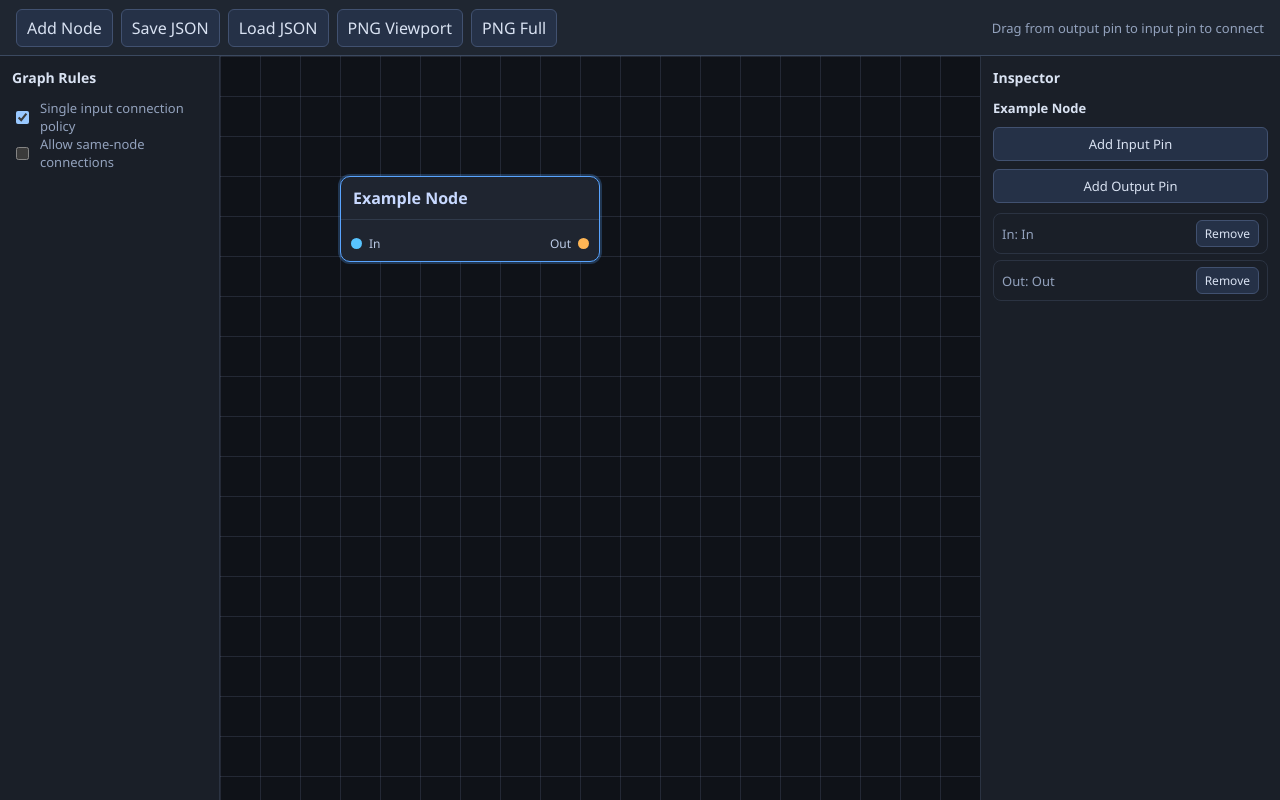
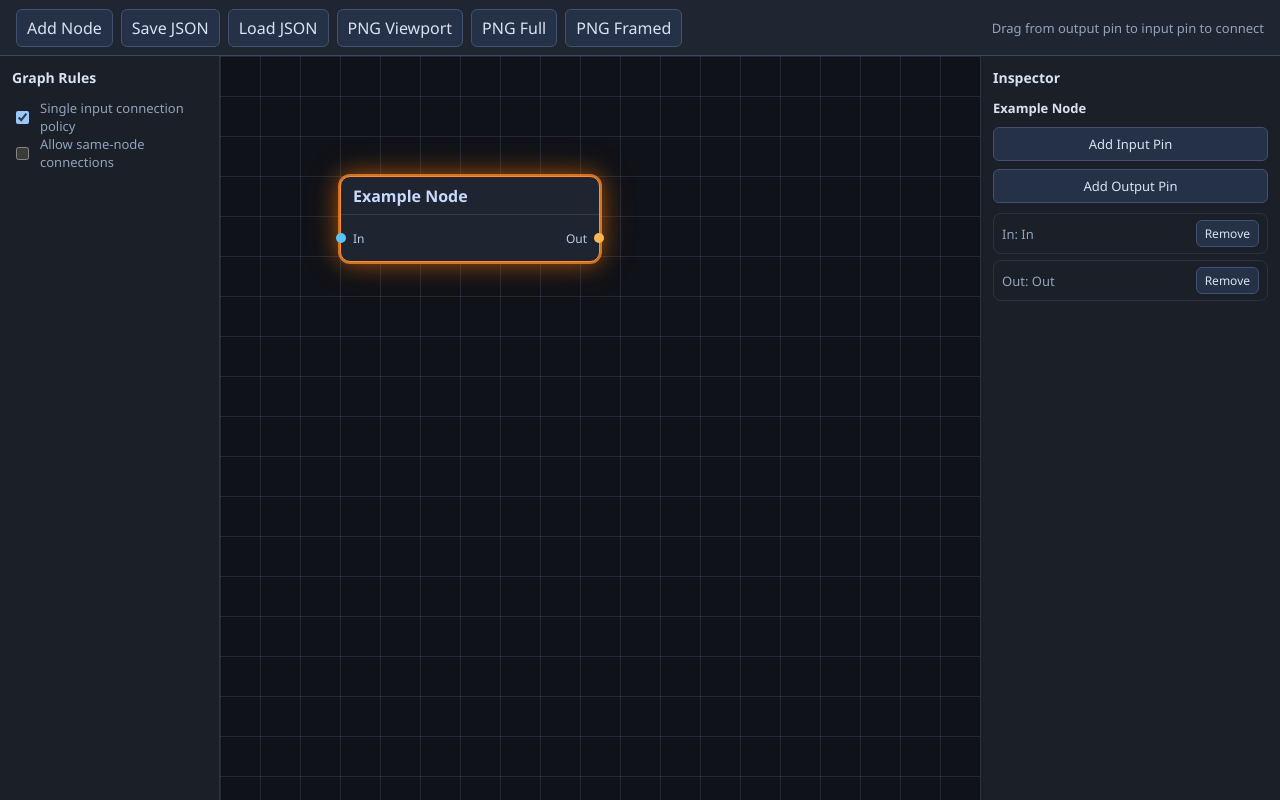
Before and after one commit to zachwlewis/ProtoGraph, a React (Vite) app: page / in a window 1280 px wide. Built offline with nearby package versions, Linux system fonts and the light colour scheme.

Commit message:
Polish PR3 visuals and export framing behavior

```diff
--- a/src/App.tsx
+++ b/src/App.tsx
@@ -169,6 +169,19 @@ export function App() {
     setNotice("Exported full graph PNG");
   };
 
+  const onExportPngFramed = () => {
+    exportGraphToPng(
+      graphSnapshot,
+      "full",
+      {
+        width: window.innerWidth - 520,
+        height: window.innerHeight - 56
+      },
+      { framed: true, frameTitle: "ngsketch mockup" }
+    );
+    setNotice("Exported framed PNG");
+  };
+
   return (
     <div className="app-shell">
       <header className="toolbar">
@@ -178,6 +191,7 @@ export function App() {
           <button onClick={onImportJsonClick}>Load JSON</button>
           <button onClick={onExportPngViewport}>PNG Viewport</button>
           <button onClick={onExportPngFull}>PNG Full</button>
+          <button onClick={onExportPngFramed}>PNG Framed</button>
         </div>
         <div className="toolbar-group toolbar-hint">Drag from output pin to input pin to connect</div>
       </header>
--- a/src/editor/canvas/InfiniteCanvas.tsx
+++ b/src/editor/canvas/InfiniteCanvas.tsx
@@ -331,12 +331,13 @@ export function InfiniteCanvas() {
             }
 
             const selected = selectedEdgeIdsSet.has(edge.id);
+            const edgePath = makeCurve(from.x, from.y, to.x, to.y);
             return (
               <path
                 key={edge.id}
                 className={`edge-path ${selected ? "is-selected" : ""}`}
-                d={makeCurve(from.x, from.y, to.x, to.y)}
-                stroke={edge.color}
+                d={edgePath}
+                stroke="var(--wire-color)"
                 onMouseDown={(event) => onEdgeMouseDown(event, edge.id)}
               />
             );
--- a/src/editor/components/NodeCard.tsx
+++ b/src/editor/components/NodeCard.tsx
@@ -1,5 +1,6 @@
-import type { MouseEvent } from "react";
+import type { CSSProperties, MouseEvent } from "react";
 import type { NodeModel, PinModel } from "../model/types";
+import { layoutTokens } from "../theme/layoutTokens";
 
 type NodeCardProps = {
   node: NodeModel;
@@ -30,14 +31,24 @@ export function NodeCard({
   onPinMouseEnter,
   onPinMouseLeave
 }: NodeCardProps) {
+  const style: CSSProperties & Record<`--${string}`, string> = {
+    width: `${node.width}px`,
+    height: `${node.height}px`,
+    transform: `translate(${node.x}px, ${node.y}px)`,
+    "--node-title-height": `${layoutTokens.node.titleHeight}px`,
+    "--pin-top-padding": `${layoutTokens.pin.topPadding}px`,
+    "--node-body-bottom-padding": `${layoutTokens.node.bodyBottomPadding}px`,
+    "--pin-radius": `${layoutTokens.pin.radius}px`,
+    "--pin-diameter": `${layoutTokens.pin.radius * 2}px`,
+    "--pin-label-gap": `${layoutTokens.pin.labelGap}px`,
+    "--pin-row-height": `${layoutTokens.pin.rowHeight}px`,
+    "--pin-font-size": `${layoutTokens.text.pinSize}px`
+  };
+
   return (
     <div
       className={`node-card ${selected ? "is-selected" : ""}`}
-      style={{
-        width: node.width,
-        height: node.height,
-        transform: `translate(${node.x}px, ${node.y}px)`
-      }}
+      style={style}
       onMouseDown={(event) => onMouseDown(event, node.id)}
     >
       <div className="node-title">{node.title}</div>
--- a/src/editor/styles/app.css
+++ b/src/editor/styles/app.css
@@ -10,7 +10,8 @@
   --node-bg: #1f2530;
   --node-border: #3c495e;
   --node-title: #c8d9ff;
-  --selection: #59a4ff;
+  --selection: #ff8f2d;
+  --wire-color: #c8d2e2;
 }
 
 * {
@@ -190,7 +191,7 @@ input {
 
 .edge-path {
   fill: none;
-  stroke-width: 3;
+  stroke-width: 2.4;
   stroke-linecap: round;
   opacity: 0.88;
   pointer-events: stroke;
@@ -198,12 +199,14 @@ input {
 
 .edge-path:hover {
   opacity: 1;
-  stroke-width: 4;
+  stroke-width: 3.1;
 }
 
 .edge-path.is-selected {
-  stroke-width: 4;
-  filter: drop-shadow(0 0 3px rgba(89, 164, 255, 0.7));
+  stroke-width: 3.6;
+  stroke: #f7fbff;
+  opacity: 1;
+  filter: drop-shadow(0 0 6px rgba(248, 252, 255, 0.9));
 }
 
 .edge-path.is-preview {
@@ -224,11 +227,17 @@ input {
 
 .node-card.is-selected {
   border-color: var(--selection);
-  box-shadow: 0 0 0 2px rgba(89, 164, 255, 0.25);
+  box-shadow:
+    0 0 0 2px rgba(255, 143, 45, 0.72),
+    0 0 22px rgba(255, 116, 0, 0.52),
+    0 0 36px rgba(255, 116, 0, 0.28);
 }
 
 .node-title {
-  padding: 10px 12px;
+  height: var(--node-title-height);
+  padding: 0 12px;
+  display: flex;
+  align-items: center;
   border-bottom: 1px solid #303a4a;
   color: var(--node-title);
   font-weight: 600;
@@ -237,15 +246,17 @@ input {
 .node-body {
   display: flex;
   justify-content: space-between;
-  padding: 12px 10px 14px;
+  padding: var(--pin-top-padding) 0 var(--node-body-bottom-padding);
   gap: 16px;
+  overflow: visible;
 }
 
 .pin-column {
   display: grid;
   align-content: start;
-  gap: 4px;
+  gap: 0;
   min-width: 96px;
+  overflow: visible;
 }
 
 .pin-column-output {
@@ -255,24 +266,40 @@ input {
 .pin-row {
   display: flex;
   align-items: center;
-  gap: 7px;
-  height: 22px;
-  font-size: 12px;
+  position: relative;
+  height: var(--pin-row-height);
+  font-size: var(--pin-font-size);
   color: #bbcae5;
+}
+
+.pin-row-input {
+  padding-left: calc(var(--pin-radius) + var(--pin-label-gap));
 }
 
 .pin-row-output {
   justify-content: flex-end;
+  padding-right: calc(var(--pin-radius) + var(--pin-label-gap));
 }
 
 .pin-dot {
-  width: 11px;
-  height: 11px;
+  width: var(--pin-diameter);
+  height: var(--pin-diameter);
   border: 0;
   border-radius: 999px;
-  display: inline-block;
+  position: absolute;
+  top: 50%;
+  transform: translateY(-50%);
+  display: block;
   cursor: crosshair;
   padding: 0;
+}
+
+.pin-row-input .pin-dot {
+  left: calc(-1 * var(--pin-radius));
+}
+
+.pin-row-output .pin-dot {
+  right: calc(-1 * var(--pin-radius));
 }
 
 .pin-dot.is-hover-valid {
--- a/src/editor/theme/layoutTokens.ts
+++ b/src/editor/theme/layoutTokens.ts
@@ -9,7 +9,7 @@ export const layoutTokens = {
     rowHeight: 22,
     topPadding: 12,
     radius: 5,
-    anchorInset: 10,
+    anchorInset: 0,
     labelGap: 7
   },
   text: {
--- a/src/export/exportPng.ts
+++ b/src/export/exportPng.ts
@@ -4,6 +4,10 @@ import { NODE_TITLE_HEIGHT, PIN_ANCHOR_INSET, PIN_ROW_HEIGHT, PIN_TOP_PADDING }
 import { layoutTokens } from "../editor/theme/layoutTokens";
 
 type ExportMode = "viewport" | "full";
+type ExportOptions = {
+  framed?: boolean;
+  frameTitle?: string;
+};
 
 type Rect = {
   x: number;
@@ -12,7 +16,12 @@ type Rect = {
   height: number;
 };
 
-export function exportGraphToPng(graph: GraphModel, mode: ExportMode, viewportSize: { width: number; height: number }): void {
+export function exportGraphToPng(
+  graph: GraphModel,
+  mode: ExportMode,
+  viewportSize: { width: number; height: number },
+  options?: ExportOptions
+): void {
   const worldRect = mode === "viewport" ? viewportWorldRect(graph, viewportSize) : fullGraphWorldRect(graph);
   const padding = 60;
   const outputWidth = Math.max(320, Math.ceil(worldRect.width + padding * 2));
@@ -34,16 +43,27 @@ export function exportGraphToPng(graph: GraphModel, mode: ExportMode, viewportSi
   const offsetX = padding - worldRect.x;
   const offsetY = padding - worldRect.y;
 
-  drawBackground(ctx, outputWidth, outputHeight);
-  drawGrid(ctx, outputWidth, outputHeight, 40, "rgba(130, 150, 200, 0.15)");
-  drawEdges(ctx, graph, offsetX, offsetY);
-  drawNodes(ctx, graph, offsetX, offsetY);
+  if (options?.framed) {
+    const frame = getFrameRect(outputWidth, outputHeight);
+    clipRoundedRect(ctx, frame.x, frame.y, frame.width, frame.height, frame.radius);
+    drawBackground(ctx, outputWidth, outputHeight);
+    drawGrid(ctx, outputWidth, outputHeight, 40, "rgba(130, 150, 200, 0.15)");
+    drawEdges(ctx, graph, offsetX, offsetY);
+    drawNodes(ctx, graph, offsetX, offsetY);
+    ctx.restore();
+    drawFramePreset(ctx, outputWidth, outputHeight, options.frameTitle ?? "ngsketch mockup");
+  } else {
+    drawBackground(ctx, outputWidth, outputHeight);
+    drawGrid(ctx, outputWidth, outputHeight, 40, "rgba(130, 150, 200, 0.15)");
+    drawEdges(ctx, graph, offsetX, offsetY);
+    drawNodes(ctx, graph, offsetX, offsetY);
+  }
 
   canvas.toBlob((blob) => {
     if (!blob) {
       return;
     }
-    const fileSuffix = mode === "viewport" ? "viewport" : "full";
+    const fileSuffix = options?.framed ? "framed" : mode === "viewport" ? "viewport" : "full";
     const url = URL.createObjectURL(blob);
     const anchor = document.createElement("a");
     anchor.href = url;
@@ -138,7 +158,7 @@ function drawEdges(ctx: CanvasRenderingContext2D, graph: GraphModel, offsetX: nu
     ctx.moveTo(x1, y1);
     ctx.bezierCurveTo(x1 + c, y1, x2 - c, y2, x2, y2);
     ctx.strokeStyle = edge.color;
-    ctx.lineWidth = 3;
+    ctx.lineWidth = 2.4;
     ctx.stroke();
   }
 }
@@ -252,3 +272,64 @@ function drawRoundedRect(
   ctx.lineWidth = 1;
   ctx.stroke();
 }
+
+function drawFramePreset(
+  ctx: CanvasRenderingContext2D,
+  width: number,
+  height: number,
+  title: string
+): void {
+  const { x: frameX, y: frameY, width: frameW, height: frameH, radius } = getFrameRect(width, height);
+
+  ctx.beginPath();
+  ctx.moveTo(frameX + radius, frameY);
+  ctx.arcTo(frameX + frameW, frameY, frameX + frameW, frameY + frameH, radius);
+  ctx.arcTo(frameX + frameW, frameY + frameH, frameX, frameY + frameH, radius);
+  ctx.arcTo(frameX, frameY + frameH, frameX, frameY, radius);
+  ctx.arcTo(frameX, frameY, frameX + frameW, frameY, radius);
+  ctx.closePath();
+  ctx.strokeStyle = "rgba(125, 165, 220, 0.52)";
+  ctx.lineWidth = 2;
+  ctx.stroke();
+
+  ctx.fillStyle = "rgba(224, 237, 255, 0.93)";
+  ctx.font = `600 13px ${layoutTokens.text.family}`;
+  ctx.textBaseline = "middle";
+  ctx.fillText(title, frameX + 14, frameY + 16);
+}
+
+function getFrameRect(width: number, height: number): {
+  x: number;
+  y: number;
+  width: number;
+  height: number;
+  radius: number;
+} {
+  const pad = 14;
+  return {
+    x: pad,
+    y: pad,
+    width: width - pad * 2,
+    height: height - pad * 2,
+    radius: 14
+  };
+}
+
+function clipRoundedRect(
+  ctx: CanvasRenderingContext2D,
+  x: number,
+  y: number,
+  width: number,
+  height: number,
+  radius: number
+): void {
+  ctx.save();
+  ctx.beginPath();
+  ctx.moveTo(x + radius, y);
+  ctx.arcTo(x + width, y, x + width, y + height, radius);
+  ctx.arcTo(x + width, y + height, x, y + height, radius);
+  ctx.arcTo(x, y + height, x, y, radius);
+  ctx.arcTo(x, y, x + width, y, radius);
+  ctx.closePath();
+  ctx.clip();
+}
```
